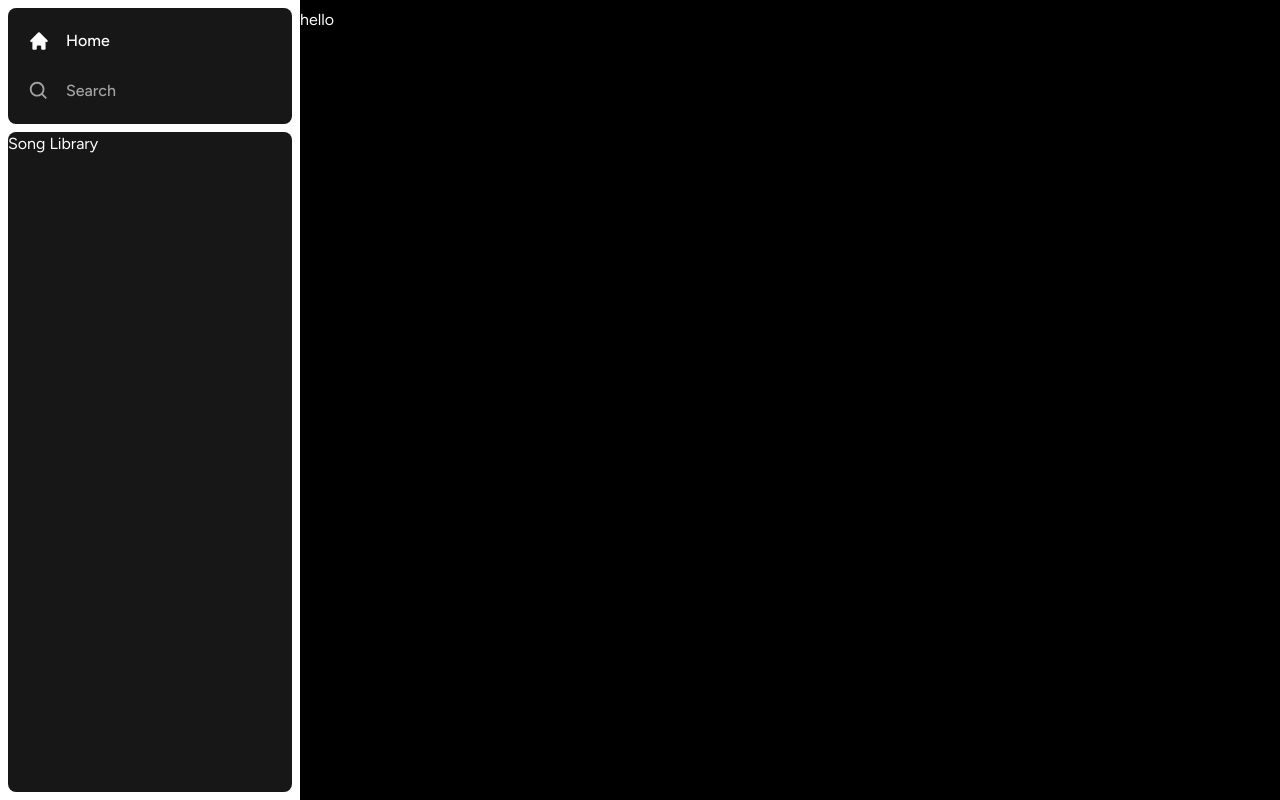
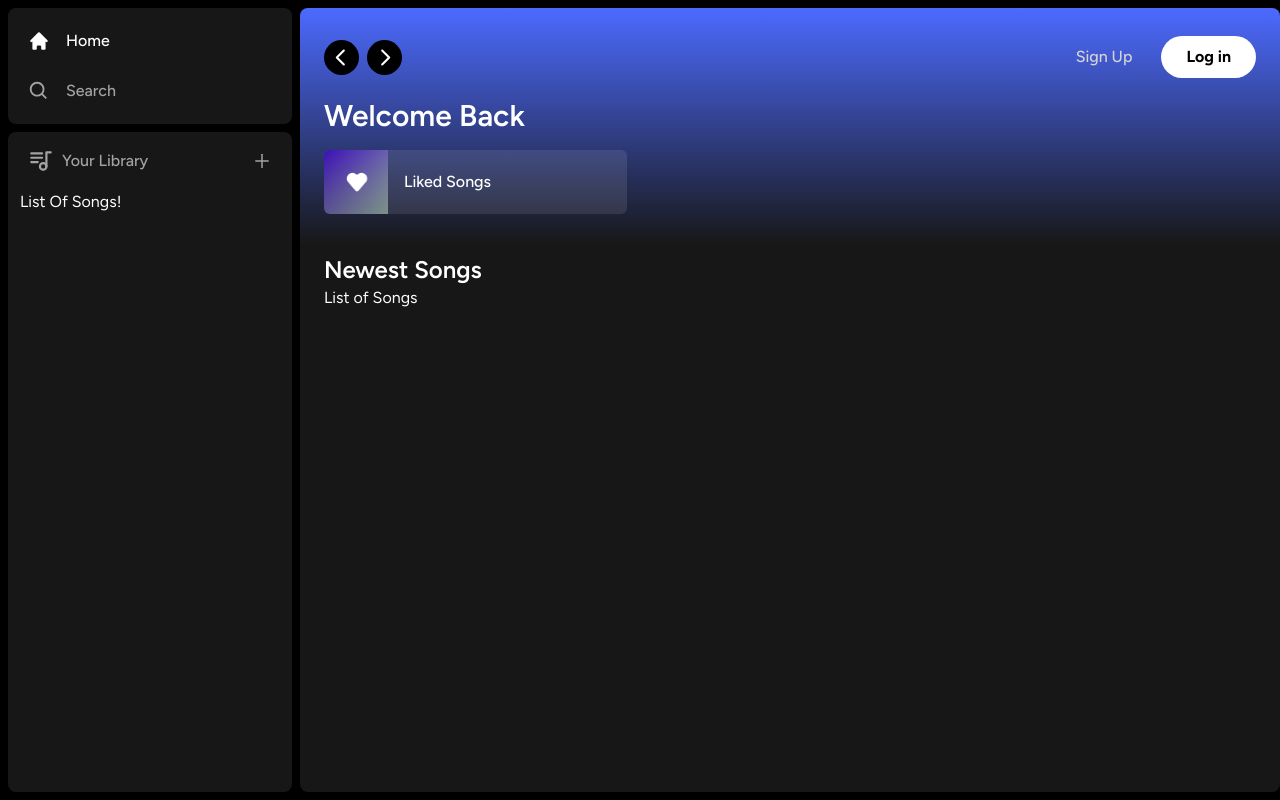
Before and after one commit to Ps3udoDev/midy-dev, a Next.js app: page / in a window 1280 px wide. Built offline with nearby package versions, Linux system fonts and the light colour scheme.

Commit message:
feat: sidebar and header mockup

```diff
--- a/src/app/(site)/page.tsx
+++ b/src/app/(site)/page.tsx
@@ -1,9 +1,27 @@
-import Image from 'next/image'
+import Header from '@/components/Header'
+import ListItem from '@/components/ListItem'
 
 export default function Home() {
   return (
-    <main className="">
-      <h1>hello</h1>
-    </main>
+    <div className='bg-neutral-900 rounded-lg h-full w-full overflow-hidden overflow-y-auto'>
+      <Header>
+        <div className='mb-2'>
+          <h1 className='text-white text-3xl font-semibold'>Welcome Back</h1>
+          <div className='grid grid-cols-1 sm:grid-cols-2 xl:grid-cols-3 2xl:grid-cols-4 gap-3 mt-4'>
+            <ListItem image='/images/liked.png' name='Liked Songs' href='liked' />
+          </div>
+        </div>
+      </Header>
+      <div className='mt-2 mb-7 px-6'>
+        <div className='flex justify-between items-center'>
+          <h1 className='text-white text-2xl font-semibold'>
+            Newest Songs
+          </h1>
+        </div>
+        <div className=''>
+          List of Songs
+        </div>
+      </div>
+    </div>
   )
 }
--- /dev/null
+++ b/src/components/Button.tsx
@@ -0,0 +1,28 @@
+import { forwardRef } from "react";
+import { twMerge } from "tailwind-merge";
+
+interface ButtonProps extends React.ButtonHTMLAttributes<HTMLButtonElement> { }
+
+const Button = forwardRef<HTMLButtonElement, ButtonProps>(({
+  className,
+  children,
+  disabled,
+  type = 'button',
+  ...props
+}, ref) => {
+  return (
+    <button
+      type={type}
+      className={twMerge(`w-full rounded-full bg-green-500 border border-transparent p-3 disabled:cursor-not-allowed disabled:opacity-50 text-black font-bold hover:opacity-75 transition`, className,)}
+      disabled={disabled}
+      ref={ref}
+      {...props}
+    >
+      {children}
+    </button>
+  )
+})
+
+Button.displayName = 'Button';
+
+export default Button;
--- /dev/null
+++ b/src/components/Header.tsx
@@ -0,0 +1,67 @@
+'use client'
+
+import { useRouter } from "next/navigation";
+import { twMerge } from 'tailwind-merge';
+import { RxCaretLeft, RxCaretRight } from 'react-icons/rx'
+import { HiHome } from 'react-icons/hi'
+import { BiSearch } from 'react-icons/bi'
+import Button from "./Button";
+
+interface HeaderProps {
+  children: React.ReactNode;
+  className?: string;
+}
+
+const Header: React.FC<HeaderProps> = ({ children, className }) => {
+  const router = useRouter()
+
+  const handleLogout = () => {
+
+  }
+
+  return (
+    <div className={twMerge(`h-fit bg-gradient-to-b from-primary-acent-color p-6`)}>
+      <div className="w-full mb-4 flex items-center justify-between">
+        <div className="hidden md:flex gap-x-2 items-center">
+          <button onClick={() => router.back()} className="rounded-full bg-black items-center justify-center hover:opacity-75 transition">
+            <RxCaretLeft className="text-white" size={35} />
+          </button>
+          <button onClick={() => router.forward()} className="rounded-full bg-black items-center justify-center hover:opacity-75 transition">
+            <RxCaretRight className="text-white" size={35} />
+          </button>
+        </div>
+        <div className="flex md:hidden gap-x-2 items-center">
+          <button className="rounded-full p-2 bg-white flex items-center justify-center hover:opacity-75 transition">
+            <HiHome className="text-black" size={20} />
+          </button>
+          <button className="rounded-full p-2 bg-white flex items-center justify-center hover:opacity-75 transition">
+            <BiSearch className="text-black" size={20} />
+          </button>
+        </div>
+        <div className="flex justify-between items-center gap-x-4">
+          <>
+            <div className="">
+              <Button
+                onClick={() => { }}
+                className="bg-transparent text-neutral-300 font-medium"
+              >
+                Sign Up
+              </Button>
+            </div>
+            <div className="">
+              <Button
+                onClick={() => { }}
+                className="bg-white px-6 py-2"
+              >
+                Log in
+              </Button>
+            </div>
+          </>
+        </div>
+      </div>
+      {children}
+    </div>
+  )
+}
+
+export default Header;
--- /dev/null
+++ b/src/components/Library.tsx
@@ -0,0 +1,28 @@
+'use client'
+import { TbPlaylist } from 'react-icons/tb'
+import { AiOutlinePlus } from 'react-icons/ai'
+
+const Library = () => {
+  const onClick = () => {
+
+  }
+
+  return (
+    <div className='flex flex-col'>
+      <div className="flex items-center justify-between px-5 pt-4">
+        <div className="inline-flex items-center gap-x-2">
+          <TbPlaylist className='text-neutral-400' size={26} />
+          <p className='text-neutral-400 font-medium text-base'>
+            Your Library
+          </p>
+        </div>
+        <AiOutlinePlus onClick={onClick} size={20} className='text-neutral-400 cursor-pointer hover:text-white transition'/>
+      </div>
+      <div className='flex flex-col gap-y-2 mt-4 px-3'>
+        List Of Songs!
+      </div>
+    </div>
+  )
+}
+
+export default Library;
--- /dev/null
+++ b/src/components/ListItem.tsx
@@ -0,0 +1,37 @@
+'use client'
+
+import Image from "next/image";
+import { useRouter } from "next/navigation";
+import { FaPlay } from 'react-icons/fa';
+
+interface ListItemProps {
+  image: string;
+  name: string;
+  href: string;
+
+}
+const ListItem: React.FC<ListItemProps> = ({ image, name, href }) => {
+  const router = useRouter()
+
+  const onClick = () => {
+    router.push(href)
+  }
+  return (
+    <button
+      onClick={onClick}
+      className="relative group flex items-center rounded-md overflow-hidden gap-x-4 bg-neutral-100/10 hover:bg-neutral-100/20 transition pr-4"
+    >
+      <div className="relative min-h-[64px] min-w-[64px]">
+        <Image className="object-cover" fill src={image} alt="Image" />
+      </div>
+      <p className="font-medium truncate py-5">
+        {name}
+      </p>
+      <div className="absolute transition opacity-0 rounded-full flex justify-center items-center bg-secondary-color-1 p-4 drop-shadow-md right-5 group-hover:opacity-100 hover:scale-110">
+        <FaPlay className="text-black" />
+      </div>
+    </button>
+  )
+}
+
+export default ListItem;
--- a/src/components/SideBar.tsx
+++ b/src/components/SideBar.tsx
@@ -6,6 +6,7 @@
 import { BiSearch } from 'react-icons/bi';
 import Box from './Box';
 import SideBarItem from './SideBarItem';
+import Library from './Library';
 
 
 interface SideBarProps {
@@ -32,7 +33,7 @@
 
   return (
     <div className='flex h-full'>
-      <div className='hidden md:flex flex-col gap-y-2 h-full w-[300px] p-2 bg-bg-color'>
+      <div className='hidden md:flex flex-col gap-y-2 h-full w-[300px] p-2 bg-black'>
       <Box>
         <div className='flex flex-col gap-y-4 px-5 py-4'>
           {routes.map((item)=> (
@@ -41,7 +42,7 @@
         </div>
       </Box>
       <Box className='overflow-y-auto h-full'>
-        Song Library
+       <Library />
       </Box>
       </div>
       <main className='h-full flex-1 overflow-y-auto py-2'>
```
Also changed, not shown: public/images/liked.png (added).
